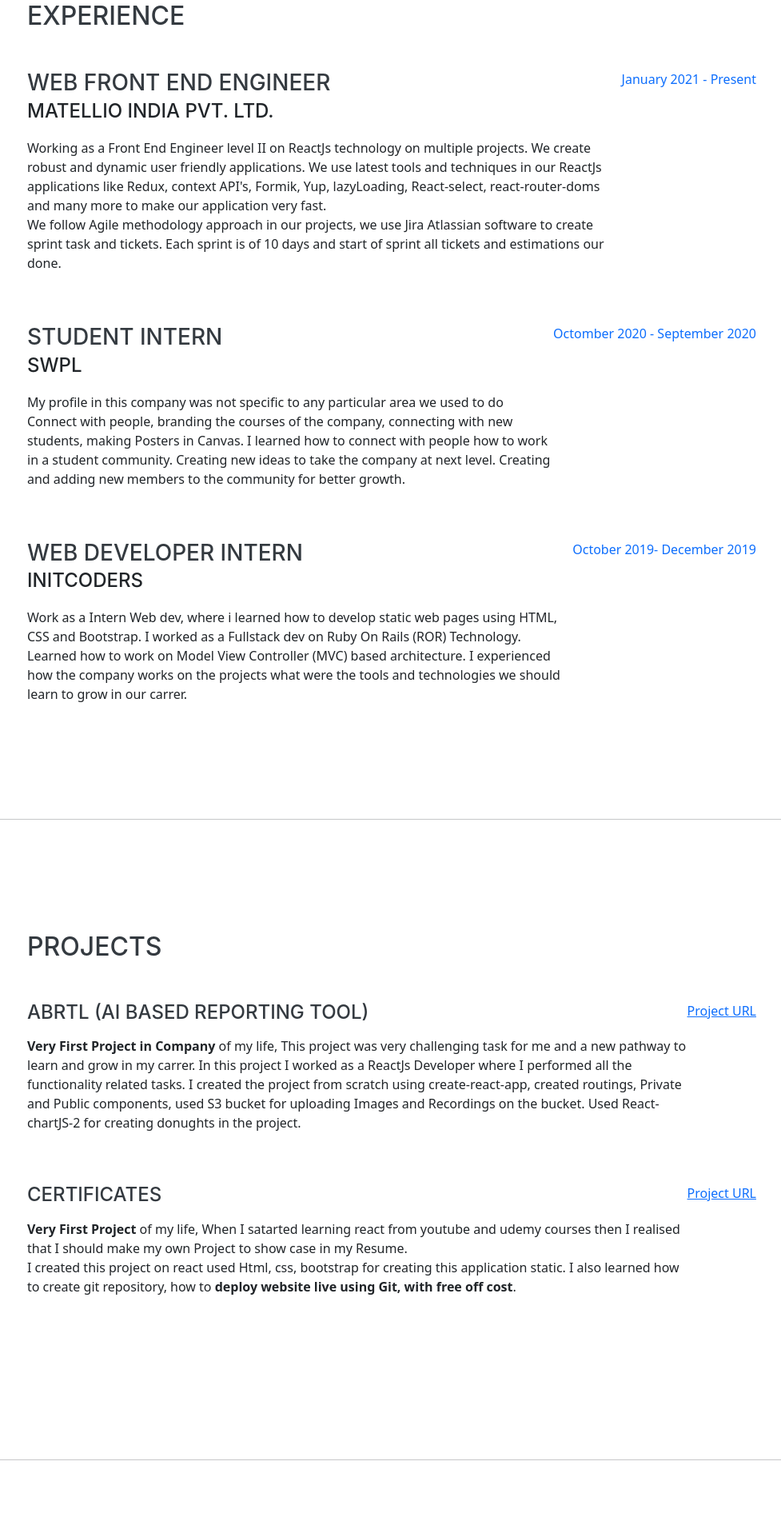
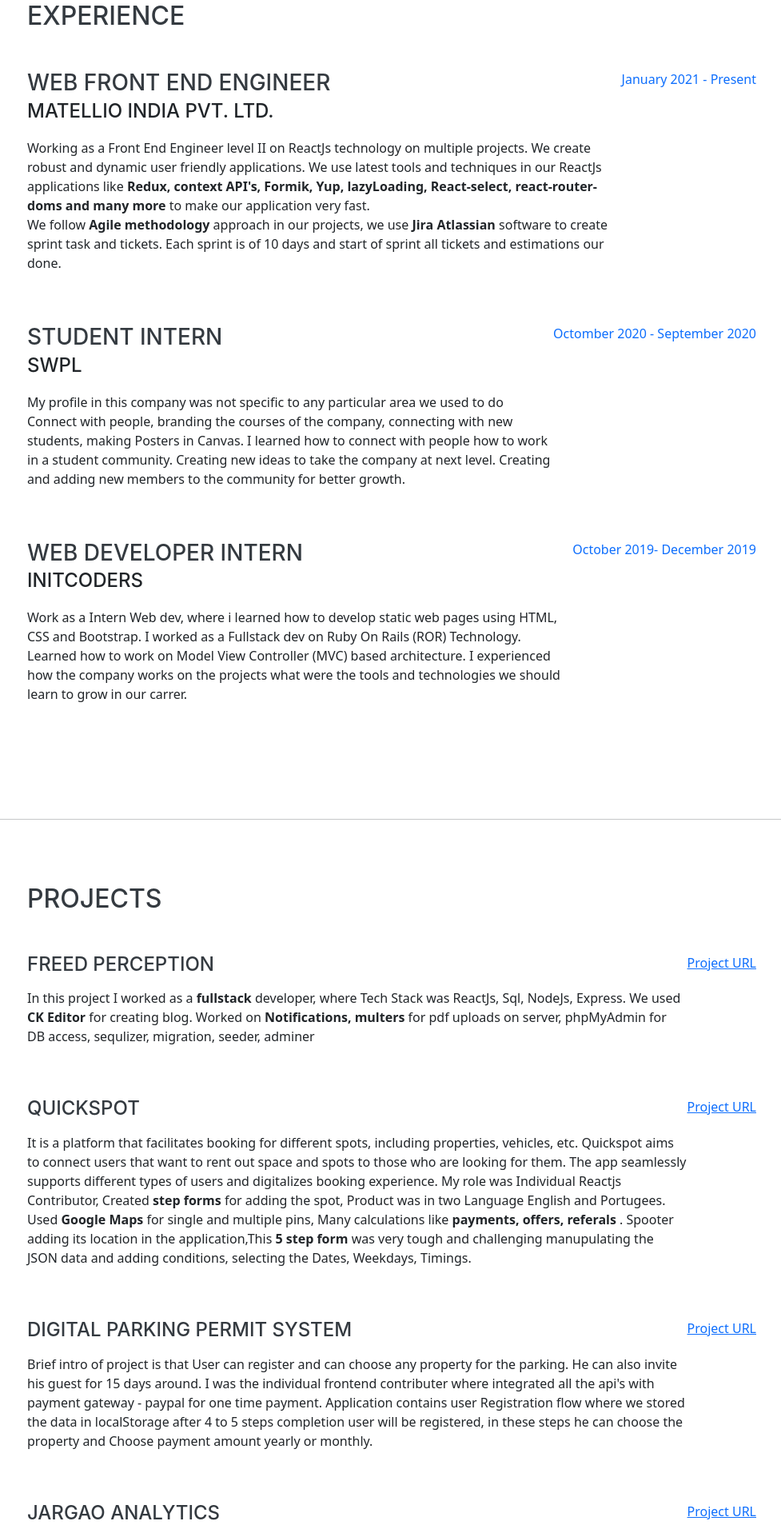
Before and after one commit to Bhavesh-Singh-Mertiya/Resume-blog, a React (Create React App) app: page / in a window 1280 px wide. Shown: the part 880-2797 px from the top of the page at 80% size, without its empty margins (286-1263 px from the left). Built offline with nearby package versions, Linux system fonts and the light colour scheme.

Commit message:
changes in about, awards experience and projects componenent

```diff
--- a/src/component/About/index.jsx
+++ b/src/component/About/index.jsx
@@ -11,22 +11,19 @@
             <span className="text-primary"> Singh Mertiya</span>
           </h1>
           <div className="subheading mb-5">
-            16, CHB Street· JODHPUR, CO 342001· (+91) 905-716-3151·{" "}
+            16E/7, CHB Street· JODHPUR, CO 342008· (+91) 905-716-3151·{" "}
             <a href="mailto:26bhaveshsingh@gmail.com">
               26bhaveshsingh@gmail.com
             </a>
           </div>
           <p className="lead mb-5 fs-5">
             I am <b>Software Engineer</b> at <b>Matellio India Pvt. Ltd. </b>{" "}
-            with <b>2+</b> year of Experience.
+            with <b>3+</b> year of Experience.
             <br></br>I am experienced in leveraging <b>ReactJs</b> library to
             provide a robust and full fledge dynamic websites. We follow Agile
             methodology for the successfull delivery of our projects on time.
-            Also familiar with backed services for creating API's with NodeJS.
-            {/* I am experienced in leveraging agile frameworks to provide a robust
-            synopsis for high level overviews. Iterative approaches to corporate
-            strategy foster collaborative thinking to further the overall value
-            proposition. */}
+            Also familiar with backed services for creating{" "}
+            <b> API's with NodeJS</b> .
           </p>
           <div className="social-icons">
             <a
--- a/src/component/Awards/index.jsx
+++ b/src/component/Awards/index.jsx
@@ -11,19 +11,8 @@
               <span className="fa-li">
                 <i className="fas fa-trophy text-warning"></i>
               </span>
-              C, CPP, java Certification from Dematics
-            </li>
-            <li>
-              <span className="fa-li">
-                <i className="fas fa-trophy text-warning"></i>
-              </span>
-              Java, Ruby, HTML Certification from SoloLearn
-            </li>
-            <li>
-              <span className="fa-li">
-                <i className="fas fa-trophy text-warning"></i>
-              </span>
-              Python many courses Certification from DataCamp
+              2<sup>nd</sup>
+              Place - Matellio Science Practical (Radar System) - 2023
             </li>
             <li>
               <span className="fa-li">
@@ -31,6 +20,24 @@
               </span>
               1<sup>st</sup>
               Place - Matellio Hackethon - 2021
+            </li>
+            <li>
+              <span className="fa-li">
+                <i className="fas fa-certificate text-warning"></i>
+              </span>
+              Python many courses Certification from DataCamp
+            </li>{" "}
+            <li>
+              <span className="fa-li">
+                <i className="fas fa-certificate text-warning"></i>
+              </span>
+              Java, Ruby, HTML Certification from SoloLearn
+            </li>
+            <li>
+              <span className="fa-li">
+                <i className="fas fa-certificate text-warning"></i>
+              </span>
+              C, CPP, java Certification from Dematics
             </li>
             <li>
               <span className="fa-li">
--- a/src/component/Experience/index.jsx
+++ b/src/component/Experience/index.jsx
@@ -16,14 +16,17 @@
                 Working as a Front End Engineer level II on ReactJs technology
                 on multiple projects. We create robust and dynamic user friendly
                 applications. We use latest tools and techniques in our ReactJs
-                applications like Redux, context API's, Formik, Yup,
-                lazyLoading, React-select, react-router-doms and many more to
-                make our application very fast.
+                applications like{" "}
+                <b>
+                  Redux, context API's, Formik, Yup, lazyLoading, React-select,
+                  react-router-doms and many more
+                </b>{" "}
+                to make our application very fast.
                 <br />
-                We follow Agile methodology approach in our projects, we use
-                Jira Atlassian software to create sprint task and tickets. Each
-                sprint is of 10 days and start of sprint all tickets and
-                estimations our done.
+                We follow <b>Agile methodology</b> approach in our projects, we
+                use <b>Jira Atlassian </b> software to create sprint task and
+                tickets. Each sprint is of 10 days and start of sprint all
+                tickets and estimations our done.
               </p>
             </div>
             <div className="flex-shrink-0">
--- a/src/component/Projects/index.jsx
+++ b/src/component/Projects/index.jsx
@@ -6,6 +6,110 @@
       <section className="resume-section" id="projects">
         <div className="resume-section-content">
           <h2 className="mb-5">Projects</h2>
+
+          {/*FreeD Perception */}
+          <div className="d-flex flex-column flex-md-row justify-content-between mb-5">
+            <div className="flex-grow-1">
+              <h4 className="subheading mb-3">FreeD Perception</h4>{" "}
+              <p>
+                In this project I worked as a <b>fullstack</b> developer, where
+                Tech Stack was ReactJs, Sql, NodeJs, Express. We used{" "}
+                <b>CK Editor</b> for creating blog. Worked on{" "}
+                <b>Notifications, multers </b> for pdf uploads on server,
+                phpMyAdmin for DB access, sequlizer, migration, seeder, adminer
+              </p>
+            </div>
+            <div className="flex-shrink-0">
+              <span className="text-primary">
+                {" "}
+                <a target="_blank" href="https://freedperception.com/">
+                  Project URL
+                </a>{" "}
+              </span>
+            </div>
+          </div>
+
+          {/*Quickspot */}
+          <div className="d-flex flex-column flex-md-row justify-content-between mb-5">
+            <div className="flex-grow-1">
+              <h4 className="subheading mb-3">QuickSpot</h4>{" "}
+              <p>
+                It is a platform that facilitates booking for different spots,
+                including properties, vehicles, etc. Quickspot aims to connect
+                users that want to rent out space and spots to those who are
+                looking for them. The app seamlessly supports different types of
+                users and digitalizes booking experience. My role was Individual
+                Reactjs Contributor, Created <b>step forms</b> for adding the
+                spot, Product was in two Language English and Portugees. Used{" "}
+                <b>Google Maps</b> for single and multiple pins, Many
+                calculations like <b> payments, offers, referals </b>. Spooter
+                adding its location in the application,This <b> 5 step form </b>{" "}
+                was very tough and challenging manupulating the JSON data and
+                adding conditions, selecting the Dates, Weekdays, Timings.
+              </p>
+            </div>
+            <div className="flex-shrink-0">
+              <span className="text-primary">
+                {" "}
+                <a target="_blank" href="http://quickspot.com.br/frontend/">
+                  Project URL
+                </a>{" "}
+              </span>
+            </div>
+          </div>
+
+          {/*GPS phase 2 DPPS */}
+          <div className="d-flex flex-column flex-md-row justify-content-between mb-5">
+            <div className="flex-grow-1">
+              <h4 className="subheading mb-3">Digital Parking Permit System</h4>{" "}
+              <p>
+                Brief intro of project is that User can register and can choose
+                any property for the parking. He can also invite his guest for
+                15 days around. I was the individual frontend contributer where
+                integrated all the api's with payment gateway - paypal for one
+                time payment. Application contains user Registration flow where
+                we stored the data in localStorage after 4 to 5 steps completion
+                user will be registered, in these steps he can choose the
+                property and Choose payment amount yearly or monthly.
+              </p>
+            </div>
+            <div className="flex-shrink-0">
+              <span className="text-primary">
+                {" "}
+                <a
+                  target="_blank"
+                  href="https://www.globalparkingservices.com/dpps/"
+                >
+                  Project URL
+                </a>{" "}
+              </span>
+            </div>
+          </div>
+
+          {/*Jargao Analytics */}
+          <div className="d-flex flex-column flex-md-row justify-content-between mb-5">
+            <div className="flex-grow-1">
+              <h4 className="subheading mb-3">Jargao Analytics</h4>{" "}
+              <p>
+                This project was challenging as it was an ongoing project in{" "}
+                <b>NextJs</b>. This project was like <b>Jira</b>. My Role in
+                this project was related to frontend functionality. Where
+                Project manager can create tickets for the users or the working
+                team. While creating task we can assing the ticket to any team
+                mates. Where team mates can log time and can move the ticket
+                status. All these functionality was performed by me in NextJs
+                technology for server side rendering.
+              </p>
+            </div>
+            <div className="flex-shrink-0">
+              <span className="text-primary">
+                {" "}
+                <a target="_blank" href="https://jargaoanalytics.com/home">
+                  Project URL
+                </a>{" "}
+              </span>
+            </div>
+          </div>
 
           {/*ABRTL My First Project, in Company */}
           <div className="d-flex flex-column flex-md-row justify-content-between mb-5">
```
